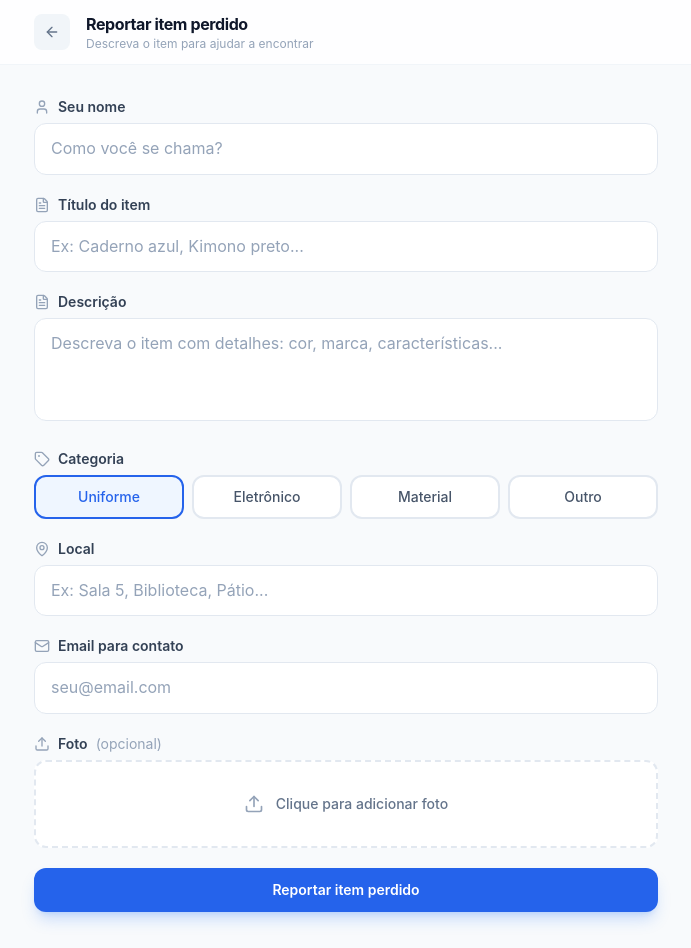
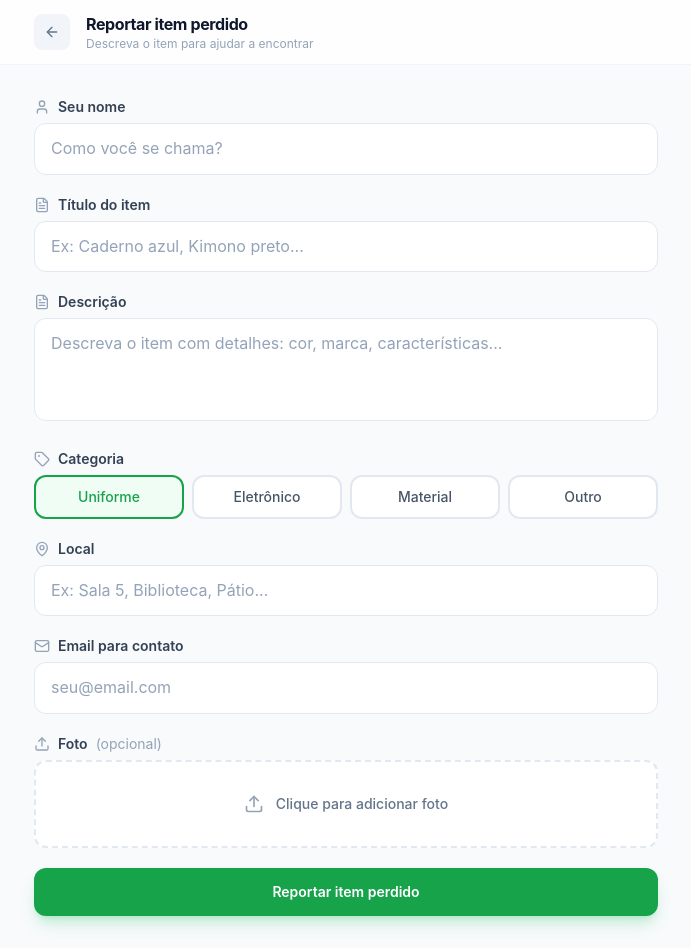
Before and after one commit to ghosttsnow/achados-perdidos, a Next.js app: page /reportar in a window 1280 px wide. Shown: the whole page, without its empty margins (294-985 px from the left). Built offline with nearby package versions, Linux system fonts and the light colour scheme.

Commit message:
Cores predominantes verde e branco

```diff
--- a/app/admin/layout.tsx
+++ b/app/admin/layout.tsx
@@ -39,7 +39,7 @@ export default function AdminLayout({
         <div className="w-full max-w-sm animate-scale-in">
           <div className="bg-white rounded-2xl border border-slate-100 shadow-sm p-8">
             <div className="text-center mb-8">
-              <div className="w-14 h-14 rounded-2xl bg-[#2563eb] flex items-center justify-center mx-auto mb-4 shadow-sm shadow-blue-500/20">
+              <div className="w-14 h-14 rounded-2xl bg-[#16a34a] flex items-center justify-center mx-auto mb-4 shadow-sm shadow-green-500/20">
                 <Lock className="w-6 h-6 text-white" strokeWidth={2} />
               </div>
               <h1 className="text-xl font-bold text-slate-900 tracking-tight">Painel Admin</h1>
--- a/app/admin/page.tsx
+++ b/app/admin/page.tsx
@@ -186,7 +186,7 @@ export default function AdminPage() {
   const statCards = [
     { label: 'Total', value: stats.total, color: 'text-slate-700', bg: 'bg-slate-50', icon: ClipboardCheck },
     { label: 'Perdidos', value: stats.perdidos, color: 'text-orange-500', bg: 'bg-orange-50', icon: AlertTriangle },
-    { label: 'Encontrados', value: stats.encontrados, color: 'text-emerald-500', bg: 'bg-emerald-50', icon: Search },
+    { label: 'Encontrados', value: stats.encontrados, color: 'text-[#16a34a]', bg: 'bg-green-50', icon: Search },
     { label: 'Devolvidos', value: stats.devolvidos, color: 'text-[#2563eb]', bg: 'bg-blue-50', icon: TrendingUp },
   ]
 
@@ -248,7 +248,7 @@ export default function AdminPage() {
             className={`inline-flex items-center gap-2 px-5 py-2.5 rounded-xl text-sm font-semibold transition-all duration-200 active:scale-[0.98] ${
               showForm
                 ? 'bg-red-50 text-red-600 border border-red-200 hover:bg-red-100'
-                : 'bg-[#2563eb] text-white shadow-sm shadow-blue-500/25 hover:bg-[#1d4ed8] hover:shadow-md'
+                : 'bg-[#16a34a] text-white shadow-sm shadow-green-500/25 hover:bg-[#15803d] hover:shadow-md'
             }`}
           >
             <Plus className={`w-4 h-4 transition-transform duration-200 ${showForm ? 'rotate-45' : ''}`} strokeWidth={2.5} />
@@ -262,7 +262,7 @@ export default function AdminPage() {
               value={searchQuery}
               onChange={(e) => setSearchQuery(e.target.value)}
               placeholder="Buscar itens..."
-              className="w-full pl-10 pr-10 py-2.5 rounded-xl border border-slate-200 bg-white text-sm text-slate-900 placeholder-slate-400 focus:border-[#2563eb] focus:ring-4 focus:ring-blue-50 focus:outline-none transition-all duration-200"
+              className="w-full pl-10 pr-10 py-2.5 rounded-xl border border-slate-200 bg-white text-sm text-slate-900 placeholder-slate-400 focus:border-[#16a34a] focus:ring-4 focus:ring-green-50 focus:outline-none transition-all duration-200"
             />
             {searchQuery && (
               <button
@@ -431,7 +431,7 @@ export default function AdminPage() {
               onClick={() => setFilter(status)}
               className={`px-4 py-2 rounded-lg text-sm font-medium transition-all duration-200 ${
                 filter === status
-                  ? 'bg-[#2563eb] text-white shadow-sm shadow-blue-500/25'
+                  ? 'bg-[#16a34a] text-white shadow-sm shadow-green-500/25'
                   : 'bg-white text-slate-600 border border-slate-200 hover:border-slate-300 hover:bg-slate-50'
               }`}
             >
@@ -490,7 +490,7 @@ export default function AdminPage() {
                   {/* Info */}
                   <div className="flex-1 min-w-0">
                     <div className="flex items-start justify-between gap-2 mb-1">
-                      <h3 className="font-semibold text-slate-900 group-hover:text-[#2563eb] transition-colors">
+                      <h3 className="font-semibold text-slate-900 group-hover:text-[#16a34a] transition-colors">
                         {item.title}
                       </h3>
                       <StatusBadge status={item.status} />
--- a/app/globals.css
+++ b/app/globals.css
@@ -173,15 +173,15 @@ input, textarea, select {
 }
 
 input:focus, textarea:focus, select:focus {
-  caret-color: #2563eb;
+  caret-color: #16a34a;
 }
 
 :root {
-  --primary: #2563eb;
-  --primary-dark: #1d4ed8;
-  --primary-light: #3b82f6;
-  --primary-50: #eff6ff;
-  --primary-100: #dbeafe;
+  --primary: #16a34a;
+  --primary-dark: #15803d;
+  --primary-light: #22c55e;
+  --primary-50: #f0fdf4;
+  --primary-100: #dcfce7;
   --success: #22c55e;
   --success-50: #f0fdf4;
   --warning: #f97316;
@@ -226,13 +226,13 @@ input:focus, textarea:focus, select:focus {
 
 /* Selection color */
 ::selection {
-  background-color: rgba(37, 99, 235, 0.15);
-  color: #1e40af;
+  background-color: rgba(22, 163, 74, 0.15);
+  color: #166534;
 }
 
 /* Focus visible */
 *:focus-visible {
-  outline: 2px solid #2563eb;
+  outline: 2px solid #16a34a;
   outline-offset: 2px;
   border-radius: 4px;
 }
@@ -262,9 +262,9 @@ button, a, input, textarea, select {
 /* Premium button styles */
 .btn-primary {
   @apply inline-flex items-center justify-center gap-2 px-6 py-3 rounded-xl
-    bg-[#2563eb] text-white font-semibold text-sm
-    shadow-lg shadow-blue-500/25
-    hover:bg-[#1d4ed8] hover:shadow-xl hover:shadow-blue-500/30
+    bg-[#16a34a] text-white font-semibold text-sm
+    shadow-lg shadow-green-500/25
+    hover:bg-[#15803d] hover:shadow-xl hover:shadow-green-500/30
     active:scale-[0.98]
     disabled:opacity-50 disabled:cursor-not-allowed disabled:hover:shadow-lg
     transition-all duration-200 ease-out;
--- a/app/reportar/page.tsx
+++ b/app/reportar/page.tsx
@@ -66,7 +66,7 @@ export default function ReportarPage() {
           </p>
           <Link
             href="/"
-            className="inline-flex items-center gap-2 px-6 py-3 rounded-xl bg-[#2563eb] text-white font-semibold text-sm shadow-lg shadow-blue-500/25 hover:bg-[#1d4ed8] hover:shadow-xl transition-all duration-200 active:scale-[0.98]"
+            className="inline-flex items-center gap-2 px-6 py-3 rounded-xl bg-[#16a34a] text-white font-semibold text-sm shadow-lg shadow-green-500/25 hover:bg-[#15803d] hover:shadow-xl transition-all duration-200 active:scale-[0.98]"
           >
             Voltar ao início
           </Link>
@@ -160,7 +160,7 @@ export default function ReportarPage() {
                   onClick={() => setCategory(cat.value)}
                   className={`px-4 py-2.5 rounded-xl text-sm font-medium border-2 transition-all duration-200 ${
                     category === cat.value
-                      ? 'border-[#2563eb] bg-blue-50 text-[#2563eb]'
+                      ? 'border-[#16a34a] bg-green-50 text-[#16a34a]'
                       : 'border-slate-200 bg-white text-slate-600 hover:border-slate-300 hover:bg-slate-50'
                   }`}
                 >
@@ -219,9 +219,9 @@ export default function ReportarPage() {
                 </button>
               </div>
             ) : (
-              <label className="flex items-center justify-center gap-3 w-full px-4 py-8 rounded-xl border-2 border-dashed border-slate-200 bg-white hover:border-[#2563eb] hover:bg-blue-50/50 cursor-pointer transition-all duration-200 group">
-                <Upload className="w-5 h-5 text-slate-400 group-hover:text-[#2563eb] transition-colors" strokeWidth={2} />
-                <span className="text-sm text-slate-500 group-hover:text-[#2563eb] transition-colors font-medium">Clique para adicionar foto</span>
+              <label className="flex items-center justify-center gap-3 w-full px-4 py-8 rounded-xl border-2 border-dashed border-slate-200 bg-white hover:border-[#16a34a] hover:bg-green-50/50 cursor-pointer transition-all duration-200 group">
+                <Upload className="w-5 h-5 text-slate-400 group-hover:text-[#16a34a] transition-colors" strokeWidth={2} />
+                <span className="text-sm text-slate-500 group-hover:text-[#16a34a] transition-colors font-medium">Clique para adicionar foto</span>
                 <input
                   type="file"
                   accept="image/*"
@@ -236,7 +236,7 @@ export default function ReportarPage() {
           <button
             type="submit"
             disabled={loading}
-            className="btn-primary w-full py-3.5 mt-4"
+            className="w-full py-3.5 rounded-xl bg-[#16a34a] text-white font-semibold text-sm shadow-lg shadow-green-500/25 hover:bg-[#15803d] hover:shadow-xl active:scale-[0.98] disabled:opacity-50 disabled:cursor-not-allowed disabled:hover:shadow-lg transition-all duration-200 flex items-center justify-center gap-2 mt-4"
           >
             {loading ? (
               <>
--- a/components/CategoryFilter.tsx
+++ b/components/CategoryFilter.tsx
@@ -27,7 +27,7 @@ export default function CategoryFilter({ selected, onChange }: CategoryFilterPro
             onClick={() => onChange(cat.value)}
             className={`inline-flex items-center gap-2 px-4 py-2 rounded-lg text-sm font-medium transition-all duration-200 ${
               isActive
-                ? 'bg-[#2563eb] text-white shadow-sm shadow-blue-500/25'
+                ? 'bg-[#16a34a] text-white shadow-sm shadow-green-500/25'
                 : 'bg-white text-slate-600 border border-slate-200 hover:border-slate-300 hover:bg-slate-50 hover:text-slate-900'
             }`}
           >
```
Also changed, not shown: app/page.tsx (+5 -5 lines).
